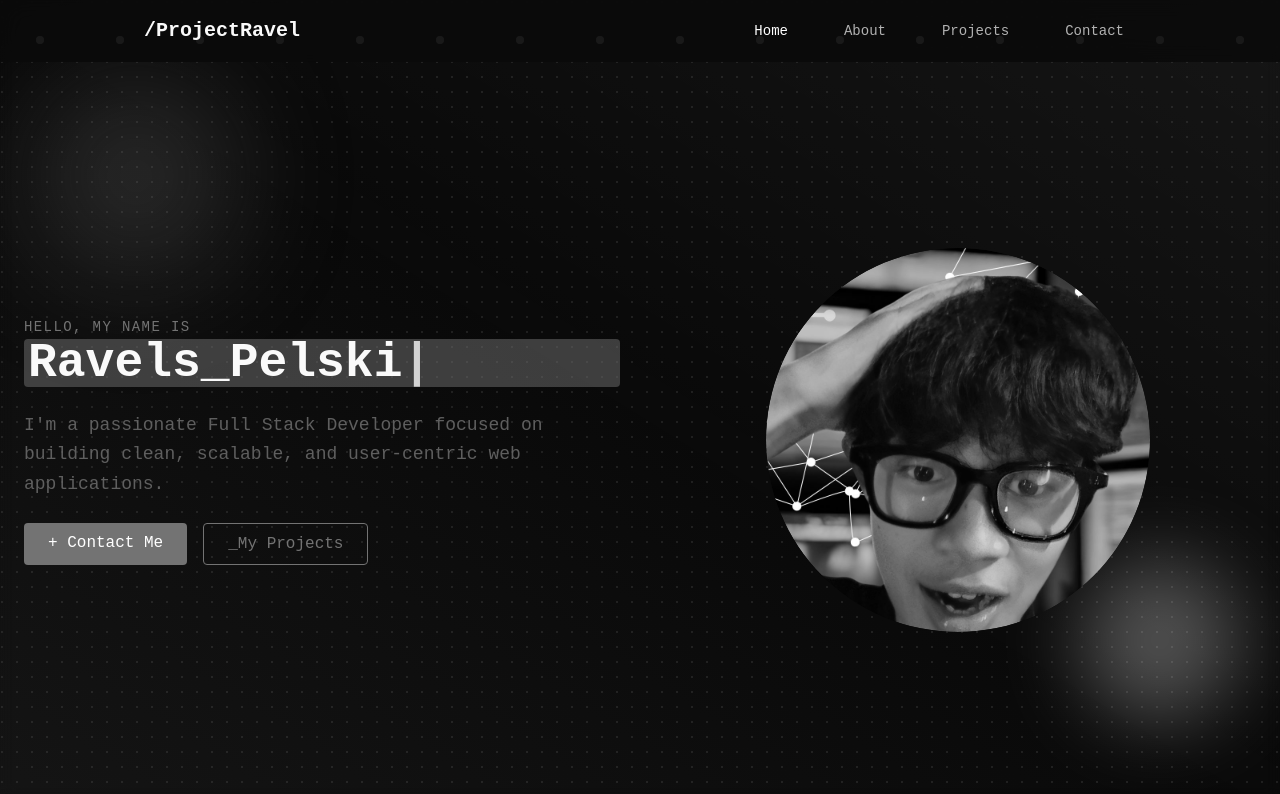
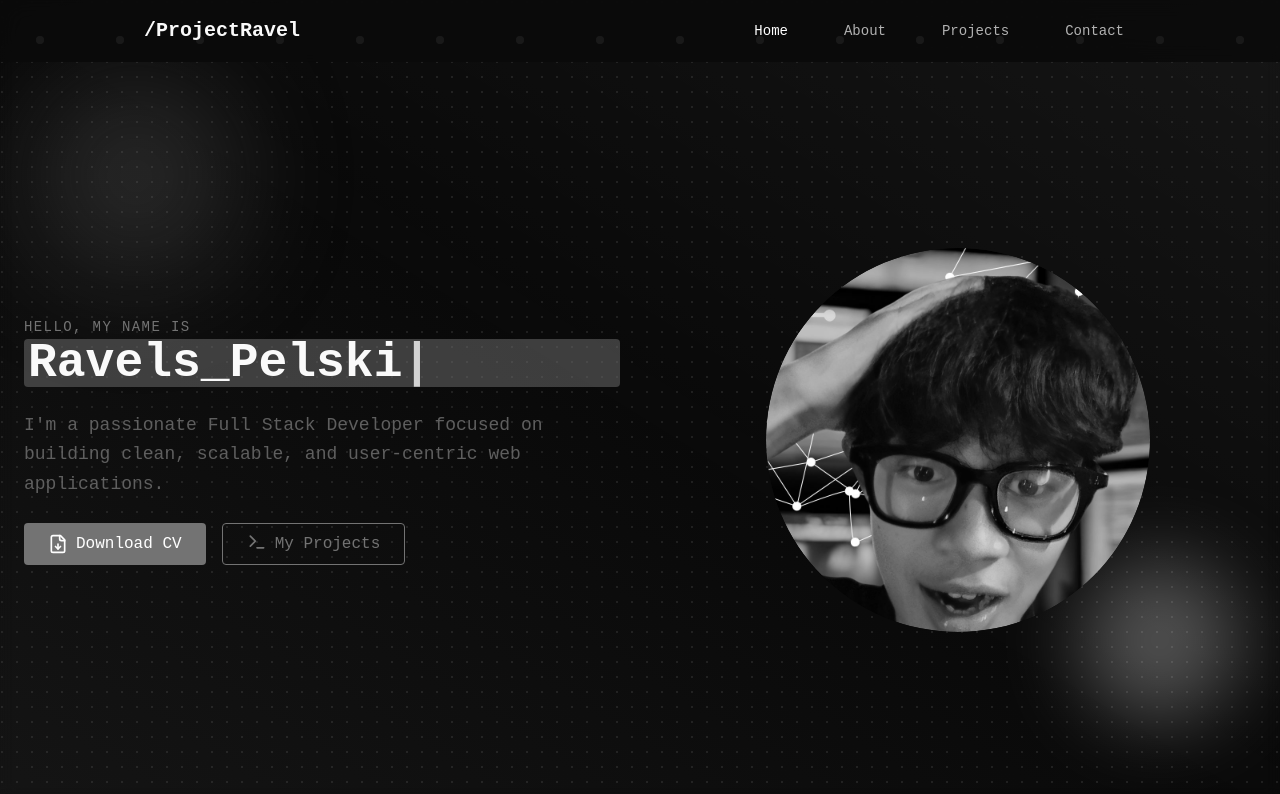
Before and after one commit to ProjectRavel/ProjectRavel-Portofolio, a Next.js app: page / in a window 1280 px wide. Shown: the top 794 px of the page. Built offline with nearby package versions, Linux system fonts and the light colour scheme.

Commit message:
Add download link for CV and update project link with icons

```diff
--- a/components/hero.tsx
+++ b/components/hero.tsx
@@ -4,11 +4,16 @@ import { useEffect, useRef, useState } from "react";
 import { motion } from "framer-motion";
 import Image from "next/image";
 import Link from "next/link";
+import { FileDown, Terminal } from "lucide-react";
 
 export default function Hero() {
   const sectionRef = useRef<HTMLDivElement>(null);
 
-  const names = useRef([ "Rafael-Pandu", "Ravels_Pelski", "/ProjectRavel"]).current;
+  const names = useRef([
+    "Rafael-Pandu",
+    "Ravels_Pelski",
+    "/ProjectRavel",
+  ]).current;
   const [displayText, setDisplayText] = useState("");
   const [charIndex, setCharIndex] = useState(0);
   const [nameIndex, setNameIndex] = useState(0);
@@ -126,12 +131,19 @@ export default function Hero() {
           </p>
 
           <div className="flex flex-col sm:flex-row gap-4 mt-6">
-            <Link href={'/contact'} className="group relative px-6 py-2 rounded-xl text-white font-medium bg-primary hover:bg-[var(--muted)] transition shadow-lg cursor-pointer">
-              + Contact Me
+            <Link
+              href={"/CV_Rafael_Pandu.pdf"}
+              download={true}
+              className="group flex items-center relative px-6 py-2 rounded-xl text-white font-medium bg-primary hover:bg-[var(--muted)] transition shadow-lg cursor-pointer"
+            >
+              <FileDown size={20} className="mr-2" /> Download CV
             </Link>
 
-            <Link href={'/projects'} className="group relative px-6 py-2 rounded-xl border border-primary text-primary bg-transparent hover:bg-primary hover:text-white transition shadow cursor-pointer">
-              _My Projects
+            <Link
+              href={"/projects"}
+              className="group flex relative px-6 py-2 rounded-xl border border-primary text-primary bg-transparent hover:bg-primary hover:text-white transition shadow cursor-pointer"
+            >
+              <Terminal size={20} className="mr-2" /> My Projects
             </Link>
           </div>
         </motion.div>
```
